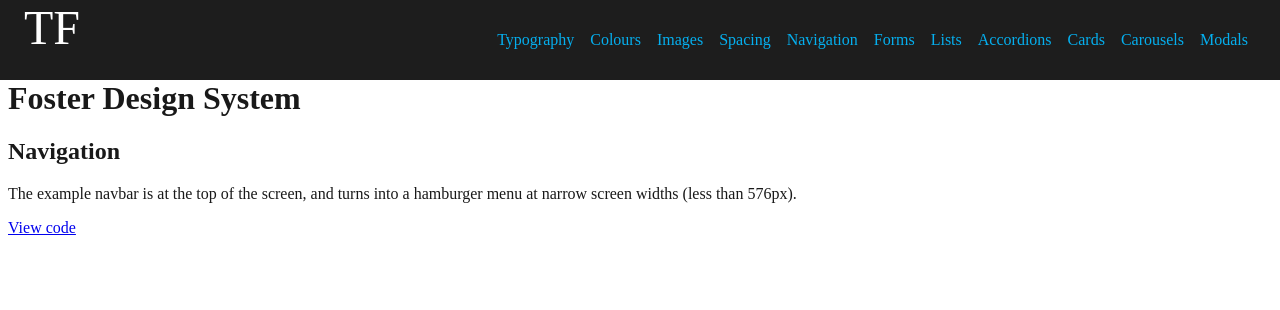
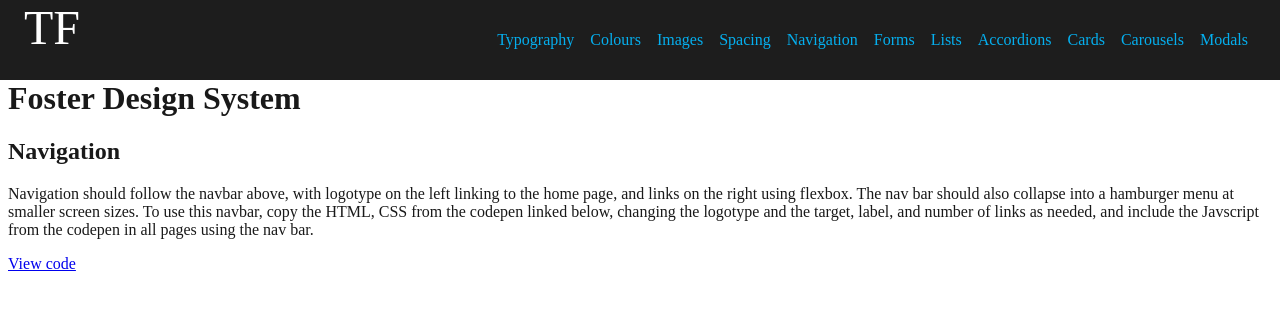
Before and after one commit to YoukaiDragon/dgl-309-design-system, a plain HTML site: page Design System/navigation.html in a window 1280 px wide. Drawn offline with Linux system fonts and the light colour scheme.

Commit message:
Change the instructional text

```diff
--- a/Design System/navigation.html
+++ b/Design System/navigation.html
@@ -58,8 +58,11 @@
         <h1>Foster Design System</h1>
 
         <h2>Navigation</h2>
-        <p>The example navbar is at the top of the screen, and turns into a hamburger
-            menu at narrow screen widths (less than 576px).
+        <p>Navigation should follow the navbar above, with logotype on the left linking to the home page,
+            and links on the right using flexbox. The nav bar should also collapse into a hamburger menu
+            at smaller screen sizes. To use this navbar, copy the HTML, CSS from the codepen
+            linked below, changing the logotype and the target, label, and number of links as needed,
+            and include the Javscript from the codepen in all pages using the nav bar.
         </p>
         <a class="codeLink" href="https://codepen.io/Foster-Design-System/pen/RwBmwpb" target="_blank">View code</a>
     </main>
```
